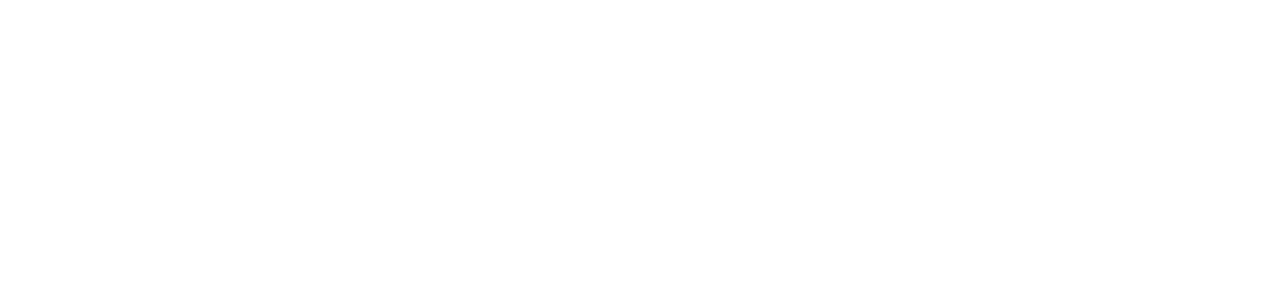
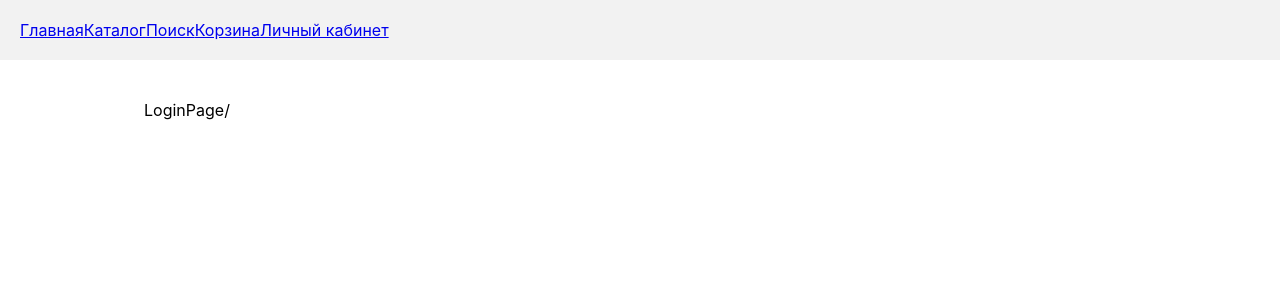
Before and after one commit to VicKhod/my-dummy-store, a React (Create React App) app: page /login in a window 1280 px wide. Before the commit this address had no page. Shown: the top 300 px of the page. Built offline with nearby package versions, Linux system fonts and the light colour scheme.

Commit message:
feat: add auth and LoginPage

```diff
--- a/src/App.tsx
+++ b/src/App.tsx
@@ -4,13 +4,16 @@ import MainLayout from './components/MainLayout/MainLayout';
 import HomePage from './pages/HomePage/HomePage';
 import CatalogPage from './pages/CatalogPage/CatalogPage';
 import { Route, Routes } from 'react-router';
+import LoginPage from './pages/LoginPage/LoginPage';
+import Auth from './hoc/Auth';
 
 function App() {
 
   return (
     <Routes>
       <Route path='/' element={<MainLayout />}>
-        <Route index element={<HomePage />} />
+        <Route path='login' element={<LoginPage />} />
+        <Route index element={<Auth><HomePage /></Auth>} />
         <Route path='catalog' element={<CatalogPage  />} />
       </Route>
     </Routes>
--- /dev/null
+++ b/src/hoc/Auth.tsx
@@ -0,0 +1,15 @@
+import React from 'react';
+import { useLocation, Navigate } from 'react-router-dom';
+
+const Auth: React.FC<{children: any}> = ({children}) => {
+  const location = useLocation();
+  const auth = false;
+
+  return (
+    auth ? children :
+    <Navigate to="/login" state={{ from: location }} replace />
+  );
+
+}
+
+export default Auth;
--- /dev/null
+++ b/src/pages/LoginPage/LoginPage.module.scss
@@ -0,0 +1 @@
+.loginPage {}
--- /dev/null
+++ b/src/pages/LoginPage/LoginPage.tsx
@@ -0,0 +1,25 @@
+import {useLocation, useNavigate} from 'react-router-dom';
+import styles from './LoginPage.module.scss';
+
+interface LoginPageProps {}
+
+const LoginPage = ({}: LoginPageProps) => {
+  const navigate = useNavigate();
+  const location = useLocation();
+
+  const fromPage = location.state?.from?.pathname || '/';
+
+  // const handleLogin = () => {
+  //   navigate(fromPage, {replace: true});
+  //    // navigate('/home', {replace: true});
+  // }
+
+  return (
+    <div className={styles.loginPage}>
+      LoginPage
+      {fromPage}
+    </div>
+  )
+};
+
+export default LoginPage;
```
